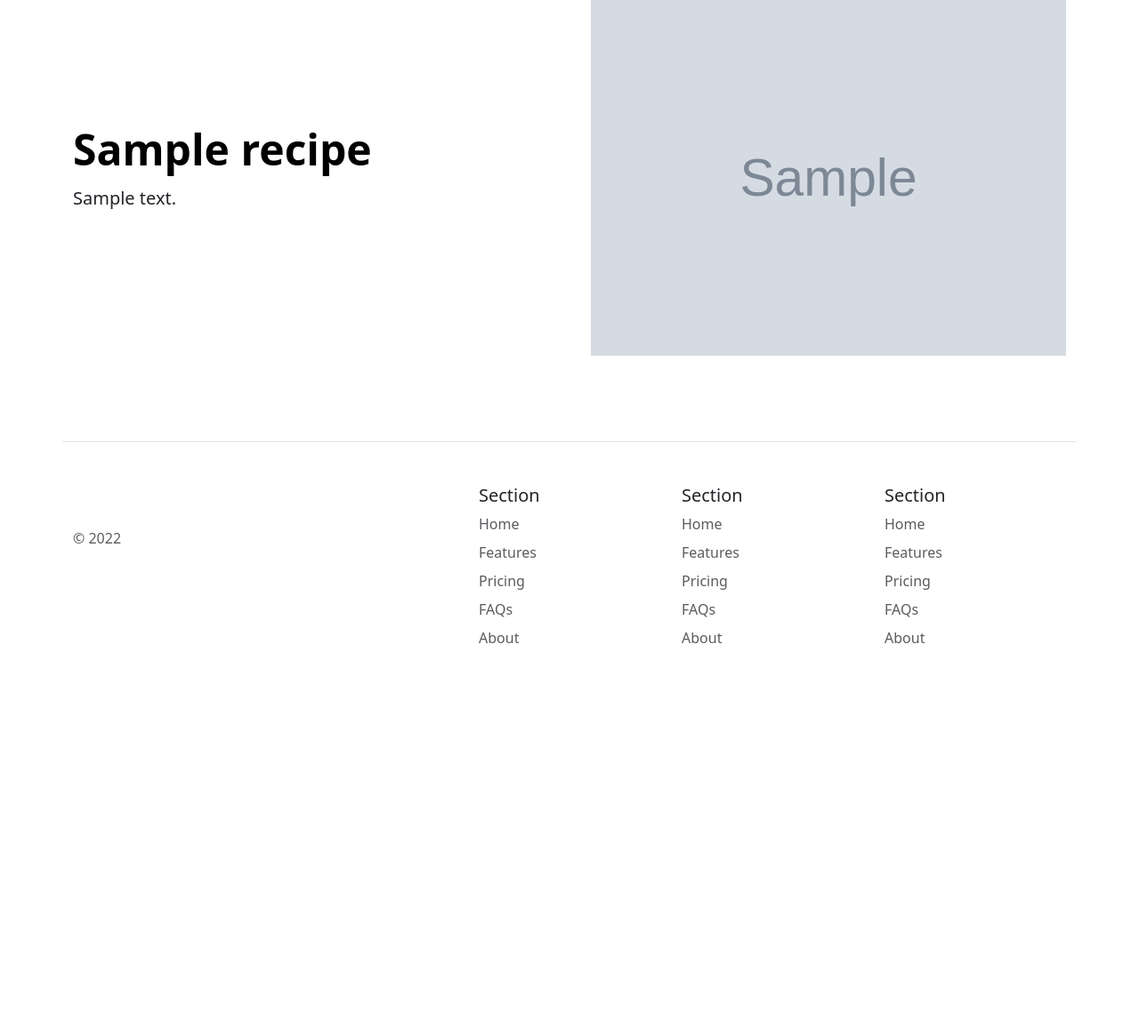
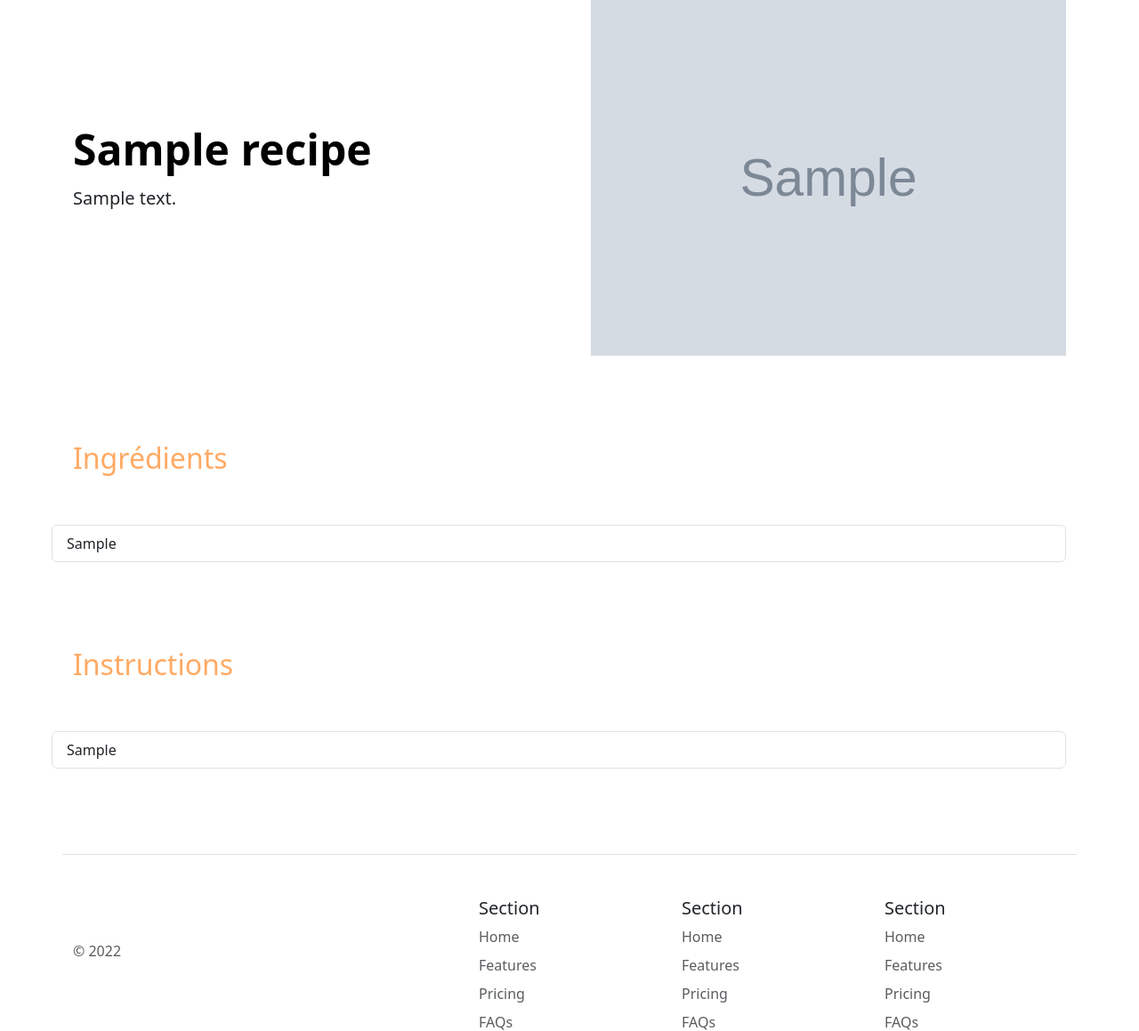
Before and after one commit to AlexDelapierre/Cuisinea, a PHP site: page /recette.php?id=1 in a window 1280 px wide. Shown: the part 174-1333 px from the top of the page at 89% size. Before the commit the page ends 897 px from the top, so only its background shows below. Run offline with PHP 8.4, Linux system fonts and the light colour scheme; tables that the repository leaves empty or names only in its code hold one stand-in row (values such as "Sample post"); grey boxes marked "Sample" are stand-in pictures.

Commit message:
Add ingredients and instructions in recette.php

```diff
--- /dev/null
+++ b/lib/tools.php
@@ -0,0 +1,5 @@
+<?php
+
+function linesToArray(string $string) {
+  return explode(PHP_EOL, $string);
+}
--- a/recette.php
+++ b/recette.php
@@ -1,5 +1,6 @@
 <?php
   require_once('templates/header.php');
+  require_once('lib/tools.php');
   require_once('lib/recipe.php');
 
   //Requête SQL avec PDO pour récupérer une recette en fonction de l'ID
@@ -18,6 +19,9 @@
     $imagePath = _RECIPES_IMG_PATH_.$recipe['image'];
   };
 
+  $ingredients = linesToArray($recipe['ingredients']);
+  $instructions = linesToArray($recipe['instructions']);
+
 ?>
 
 <div class="row flex-lg-row-reverse align-items-center g-5 py-5">
@@ -28,8 +32,25 @@
   <div class="col-lg-6">
     <h1 class="display-5 fw-bold text-body-emphasis lh-1 mb-3"><?= $recipe['title']; ?></h1>
     <p class="lead"><?= $recipe['description']; ?></p>
+  </div>
+</div>
 
-  </div>
+<div class="row flex-lg-row-reverse align-items-center g-5 py-5">
+  <h2>Ingrédients</h2>
+  <ul class="list-group">
+    <?php foreach ($ingredients as $key => $ingredient) { ?>
+    <li class="list-group-item"><?=$ingredient;?></li>
+    <?php } ?>
+  </ul>
+</div>
+
+<div class="row flex-lg-row-reverse align-items-center g-5 py-5">
+  <h2>Instructions</h2>
+  <ol class="list-group">
+    <?php foreach ($instructions as $key => $instruction) { ?>
+    <li class="list-group-item"><?=$instruction;?></li>
+    <?php } ?>
+  </ol>
 </div>
 
 <?php
```
